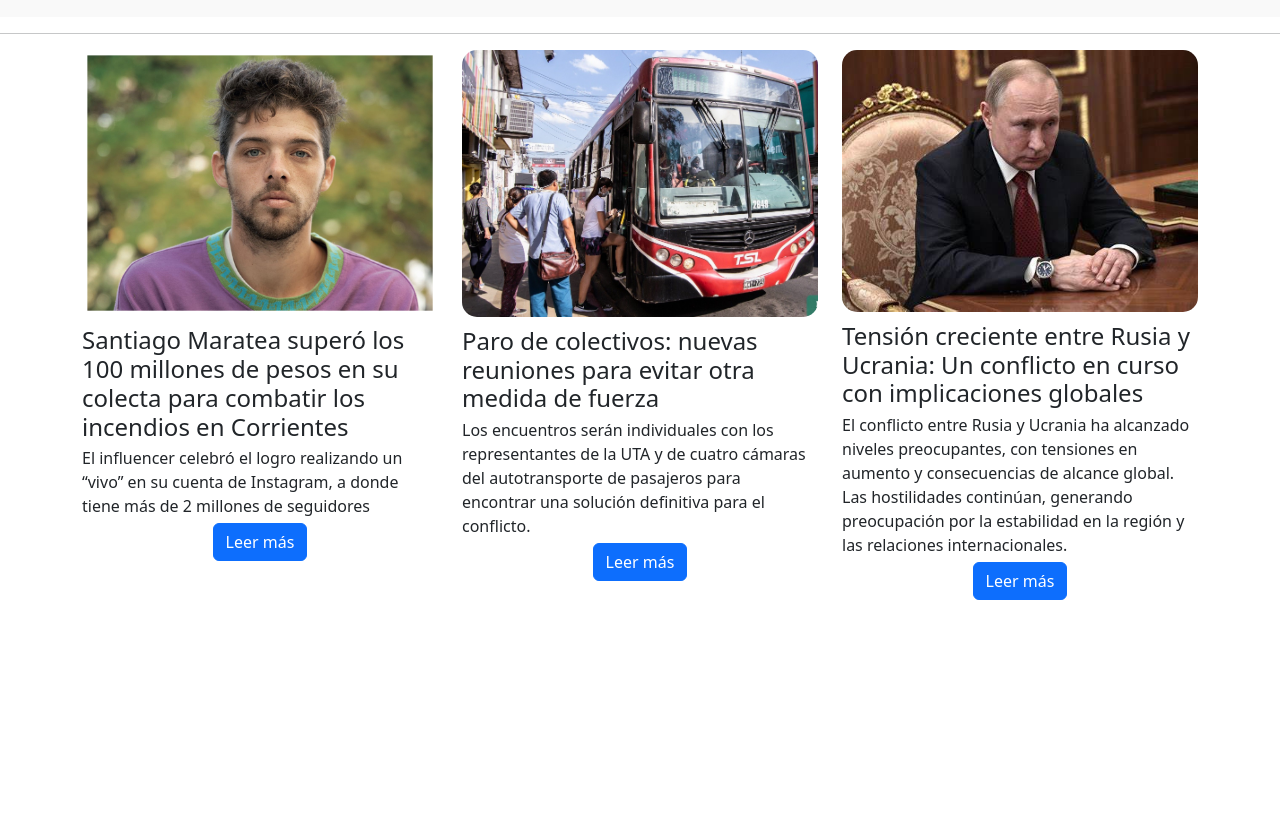
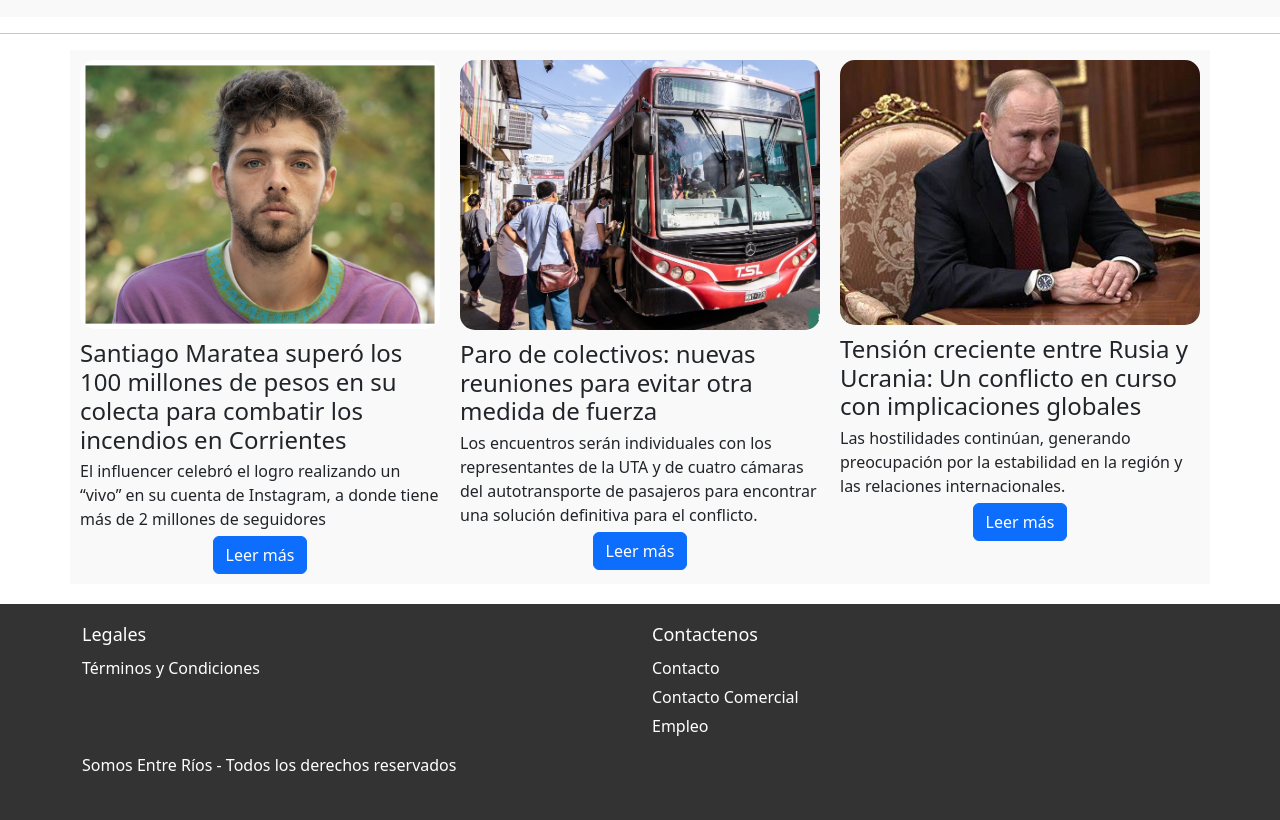
Before and after one commit to guidorabu/ProyectoSER, a plain HTML site: page index.html in a window 1280 px wide. Shown: the part 540-1360 px from the top of the page. Before the commit the page ends 1140 px from the top, so only its background shows below. Drawn offline with nearby package versions, Linux system fonts and the light colour scheme.

Commit message:
Segunda Grabacion de mi proyecto

```diff
--- a/css/estilos.css
+++ b/css/estilos.css
@@ -51,6 +51,8 @@ body {
     display: flex;
     flex-direction: column;
     align-items: center;
+    background-color: #f9f9f9;
+    padding: 10px;
 
   }
 
@@ -80,13 +82,15 @@ body {
 }
 
 .Pagina-Noticas hr {
-  margin: 20px 0;
+  margin: 15px 0;
 }
-
+.noticias-items{
+  background-color: #f9f9f9;
+}
 .noticias-items img {
   width: 100%;
   max-width: 200px;
-  margin-bottom: 10px;
+  margin: 5px;
   border-radius: 15px;
 }
 
@@ -101,8 +105,65 @@ body {
   margin-bottom: 5px;
 }
 
-.news-item .date {
+.news-item .fecha {
   font-size: 14px;
   color: #888;
   margin-bottom: 10px;
 }
+
+/* Estilos para el footer */
+.footer {
+  background-color: #333;
+  color: #fff;
+  padding: 20px 0;
+  margin-top: 20px;
+}
+
+.footer h4 {
+  font-size: 18px;
+  margin-bottom: 10px;
+}
+
+.footer ul {
+  list-style: none;
+  padding: 0;
+  margin: 0;
+}
+
+.footer ul li {
+  margin-bottom: 5px;
+}
+
+.footer ul li a {
+  color: #fff;
+  text-decoration: none;
+}
+
+.footer ul li a:hover {
+  text-decoration: underline;
+}
+
+.footer p {
+  margin-top: 10px;
+}
+
+.social-icons {
+  list-style: none;
+  padding: 0;
+  margin: 0;
+}
+
+.social-icons li {
+  display: inline-block;
+  margin-right: 10px;
+}
+
+.social-icons li:last-child {
+  margin-right: 0;
+}
+
+.social-icons a {
+  color: #fff;
+  font-size: 24px;
+  text-decoration: none;
+}
--- a/index.html
+++ b/index.html
@@ -76,14 +76,45 @@
         <div class="col-md-4">
             <a href="#"><img src="./assets/putin.jpg" alt="Putin presidente de Rusia"></a>
             <h2>Tensión creciente entre Rusia y Ucrania: Un conflicto en curso con implicaciones globales</h2>
-            <p>El conflicto entre Rusia y Ucrania ha alcanzado niveles preocupantes, con tensiones en aumento y consecuencias de alcance global. Las hostilidades continúan, generando preocupación por la estabilidad en la región y las relaciones internacionales.</p>
+            <p>Las hostilidades continúan, generando preocupación por la estabilidad en la región y las relaciones internacionales.</p>
             <a href="#" class="btn btn-primary">Leer más</a>
         </div>
       </div>
     </div>
   </section>
-  <footer>
-
+  <footer class="footer">
+    <div class="container">
+      <div class="row">
+        <div class="col-lg-6">
+          <h4>Legales</h4>
+          <ul>
+            <li><a href="#">Términos y Condiciones</a></li>
+          </ul>
+        </div>
+        <div class="col-lg-6">
+          <h4>Contactenos</h4>
+          <ul>
+            <li><a href="#">Contacto</a></li>
+            <li><a href="#">Contacto Comercial</a></li>
+            <li><a href="#">Empleo</a></li>
+          </ul>
+        </div>
+      </div>
+      <div class="row">
+        <div class="col-lg-12">
+          <p>Somos Entre Ríos - Todos los derechos reservados</p>
+        </div>
+      </div>
+      <div class="row">
+        <div class="col-lg-12">
+          <ul class="social-icons">
+            <li><a href="#" target="_blank"><i class="fab fa-facebook"></i></a></li>
+            <li><a href="#" target="_blank"><i class="fab fa-twitter"></i></a></li>
+            <li><a href="#" target="_blank"><i class="fab fa-instagram"></i></a></li>
+          </ul>
+        </div>
+      </div>
+    </div>
   </footer>
 </body>
 </html>
```
Also changed, not shown: pages/noticas.html (+39 -5 lines).
